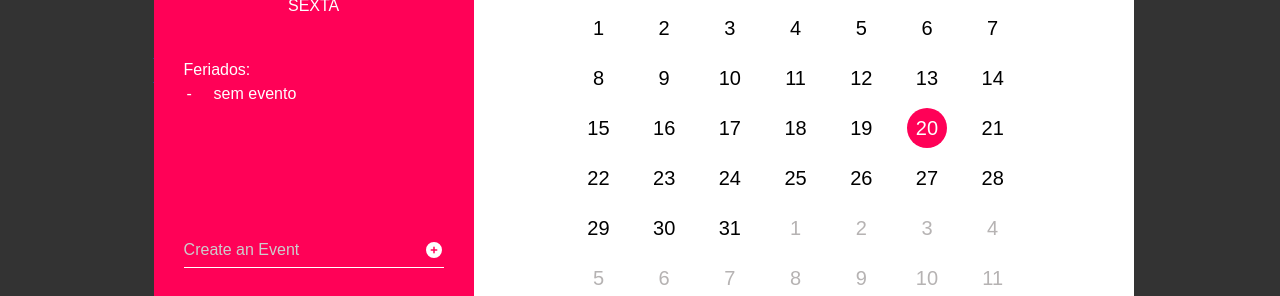
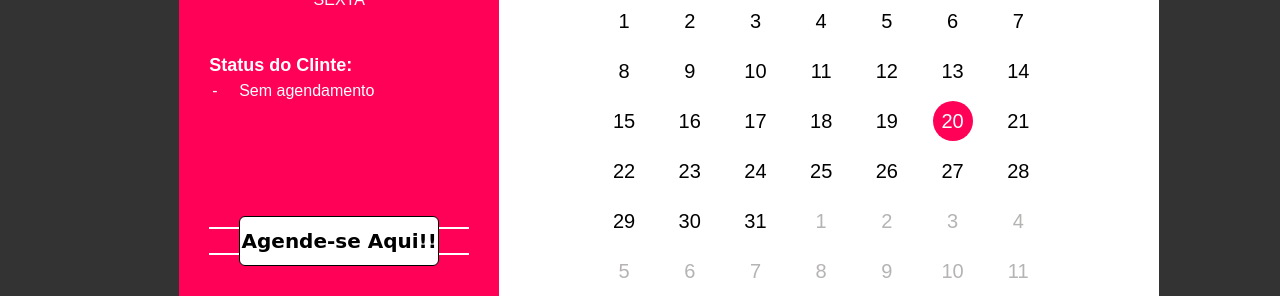
Before and after one commit to HaristonNuMacedo/Styles-Criados-e-Melhorados, a plain HTML site: page Calendário/Agendamento.html in a window 1280 px wide. Shown: the part 418-714 px from the top of the page. Drawn offline with nearby package versions, Linux system fonts and the light colour scheme; some packages are replaced by stand-ins of ours; a script that the page names is missing; a web font is replaced by a local one.

Commit message:
Melhoria pequenas no Calendário

```diff
--- a/Calendário/Agendamento.html
+++ b/Calendário/Agendamento.html
@@ -64,10 +64,6 @@
         <div class="PainelAG">
             <div class="conteudo">
                 <div class="calendario">
-                    <div class="header">
-                        <a class="btn-ant" id="btn_ant"><</a>
-                        <a class="btn-pro" id="btn_prev">></a>
-                    </div>
 
                     <div class="calendar disable-selection" id="calendar">
                         <div class="left-side">
@@ -76,12 +72,13 @@
                                 <div class="calendar-left-side-day-of-week"></div>
                             </div>
                             <div class="current-day-events">
-                                <div>Feriados:</div>
+                                <div style="font-weight: 600; font-size: 18px;">Status do Clinte:</div>
                                 <ul class="current-day-events-list"></ul>
                             </div>
                             <div class="add-event-day">
-                                <input type="text" class="add-event-day-field" placeholder="Create an Event">
-                                <span class="fa fa-plus-circle cursor-pointer add-event-day-field-btn"></span>
+                                <span type="" class="add-event-day-field" placeholder=""></span>
+                                <button type="button" class="fa cursor-pointer add-event-day-field-btn" id="Modalagenda"
+                                    data-bs-toggle="modal" data-bs-target="#exampleModal">Agende-se Aqui!!</button>
                             </div>
                         </div>
                         <div class="right-side">
@@ -104,7 +101,6 @@
                         </div>
                     </div>
 
-                    <script async src="scripts/all.js"></script>
 
                             <!-- Modal para Cadstrar -->
                             <div class="modal" id="exampleModal" tabindex="-1"
@@ -131,7 +127,11 @@
 
                                                                     <div class="row">
                                                                     <div class="col-md-6">
-
+                                                                        <script src="Js/Calendario.js"></script>
+                                                                        <div class="current-day text-center">
+                                                                            <h1 class="calendar-left-side-day" style="color: black;"></h1>
+                                                                            <div class="calendar-left-side-day-of-week"></div>
+                                                                        </div>
                                                                     <label><strong>Nome Completo</strong></label>
                                                                     <input class="form-control" type="text"
                                                                            name="nome" value="">
--- a/Calendário/Js/Calendario.js
+++ b/Calendário/Js/Calendario.js
@@ -15,7 +15,10 @@ class CALENDAR {
             currentDay: this.getFirstElementInsideIdByClassName('calendar-left-side-day'),
             currentWeekDay: this.getFirstElementInsideIdByClassName('calendar-left-side-day-of-week'),
             prevYear: this.getFirstElementInsideIdByClassName('calendar-change-year-slider-prev'),
-            nextYear: this.getFirstElementInsideIdByClassName('calendar-change-year-slider-next')
+            nextYear: this.getFirstElementInsideIdByClassName('calendar-change-year-slider-next'),
+
+            // CHAMAR O DIA NA MODAL DO CADASTRO!!
+            diaEscolhido: this.getFirstElementInsideIdByClassName('calendar-event-year-day')
         };
 
         this.eventList = JSON.parse(localStorage.getItem(localStorageName)) || {};
@@ -42,9 +45,11 @@ class CALENDAR {
 
     }
 
+    // Evento para Comentário se há ou não agendamento
+
     drawEvents() {
         let calendar = this.getCalendar();
-        let eventList = this.eventList[calendar.active.formatted] || ['sem evento'];
+        let eventList = this.eventList[calendar.active.formatted] || ['Sem agendamento'];
         let eventTemplate = "";
         eventList.forEach(item => {
             eventTemplate += `<li>${item}</li>`;
@@ -52,6 +57,7 @@ class CALENDAR {
 
         this.elements.eventList.innerHTML = eventTemplate;
     }
+
 
     drawYearAndCurrentDay() {
         let calendar = this.getCalendar();
@@ -158,7 +164,6 @@ class CALENDAR {
             this.drawAll()
         });
 
-
         this.elements.days.addEventListener('click', e => {
             let element = e.srcElement;
             let day = element.getAttribute('data-day');
@@ -170,18 +175,19 @@ class CALENDAR {
             this.drawAll()
         });
 
-
+        //Evento do Calendáio de Comentário
+        /*
         this.elements.eventAddBtn.addEventListener('click', e => {
             let fieldValue = this.elements.eventField.value;
             if (!fieldValue) return false;
             let dateFormatted = this.getFormattedDate(new Date(this.date));
             if (!this.eventList[dateFormatted]) this.eventList[dateFormatted] = [];
-            this.eventList[dateFormatted].push(fieldValue);
+            this.eventList[dateFormatted].push(fieldValue );
             localStorage.setItem(localStorageName, JSON.stringify(this.eventList));
             this.elements.eventField.value = '';
             this.drawAll()
         });
-
+        */
 
     }
 
@@ -242,7 +248,6 @@ class CALENDAR {
     }
 }
 
-
 (function () {
     new CALENDAR({
         id: "calendar"
--- a/Calendário/css/Estilo_Calend.css
+++ b/Calendário/css/Estilo_Calend.css
@@ -28,7 +28,7 @@
 
     .calendario {
         position: relative;
-        top: 240px;
+        top: 265px;
     }
 
   .calendar, .calendar .add-event-day .add-event-day-field-btn, .calendar .calendar-days li:after {
@@ -42,7 +42,7 @@
   .calendar {
     background: white;
     width: 980px;
-    height: 515px;
+    height: 530px;
     border-radius: 10px;
     /*border: 2px solid black;*/
     overflow: hidden; }
@@ -73,22 +73,40 @@
         left: 3px; }
     .calendar h1.calendar-left-side-day {
       font-size: 92px; }
+
     .calendar .add-event-day {
-      border-bottom: 1px solid white; }
+      border-bottom: 2px solid #ffffff;
+      border-top: 2px solid white;
+    }
+
       .calendar .add-event-day .add-event-day-field {
         border: none;
         background: transparent;
-        height: 34px;
-        width: 100%;
+        height: 80px;
+        width: 0%;
         font-size: 16px;
-        padding-right: 30px; }
+        padding-right: 30px;
+      }
+
       .calendar .add-event-day .add-event-day-field:focus {
         outline: none; }
       .calendar .add-event-day .add-event-day-field::placeholder {
         color: #ccc; }
-      .calendar .add-event-day .add-event-day-field-btn {
-        left: inherit;
-        line-height: 34px; }
+
+        .calendar .add-event-day .add-event-day-field-btn {
+          background-color: white;
+          width: 200px;
+          height: 50px;
+          color: black;
+          font-size: 20px;
+          font-family: cursive;
+          font-weight: 600;
+          border: 1px solid black;
+          padding: 5px 0px;
+          text-align: center;
+          border-radius: 6px;
+
+        }
 
     .calendar .right-side {
       width: 600px;
@@ -151,7 +169,8 @@
         position: absolute;
         top: 7px;
         right: 7px;
-        background: #1400c7; }
+        background: blue;
+      }
 
       .calendar .calendar-days li.active-day:after {
         color: white;
@@ -163,7 +182,9 @@
       color: #000000;
       border-top: 1px solid #ccc;
       border-bottom: 1px solid #ccc; }
+
       .calendar .calendar-week li {
         width: calc(460px / 7);
         height: 30px;
-        line-height: 25px; }
+        line-height: 25px;
+      }
--- a/Calendário/css/Style-Agend.css
+++ b/Calendário/css/Style-Agend.css
@@ -164,7 +164,7 @@ header .navigation li a:hover{
     position: relative;
     width: 0%;
     height: 0px;
-    left: 12%;
+    left: 14%;
     top: -25px;
     border-radius: 4px;
 
@@ -172,7 +172,7 @@ header .navigation li a:hover{
 
 @media screen and (min-width: 1590px){
     .PainelAG {
-        left: 300px;
+        left: 290px;
         width: 1000px;
     }
 }
```
